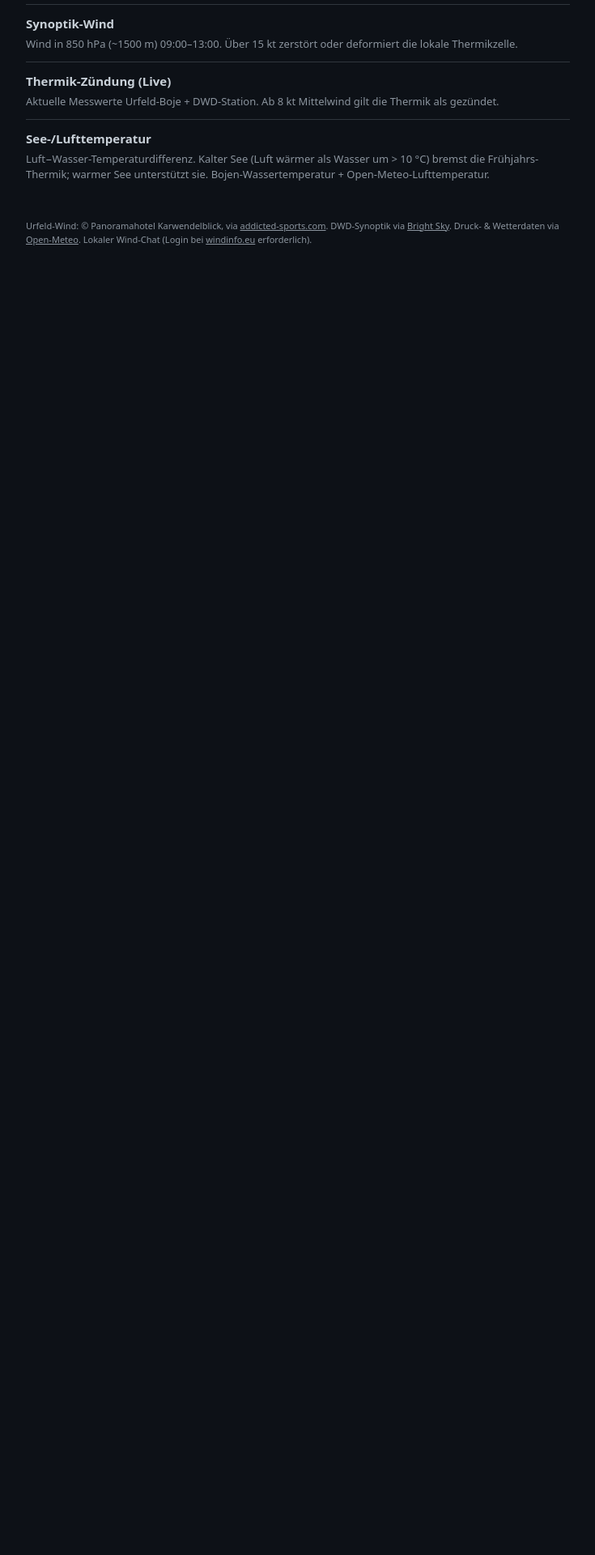
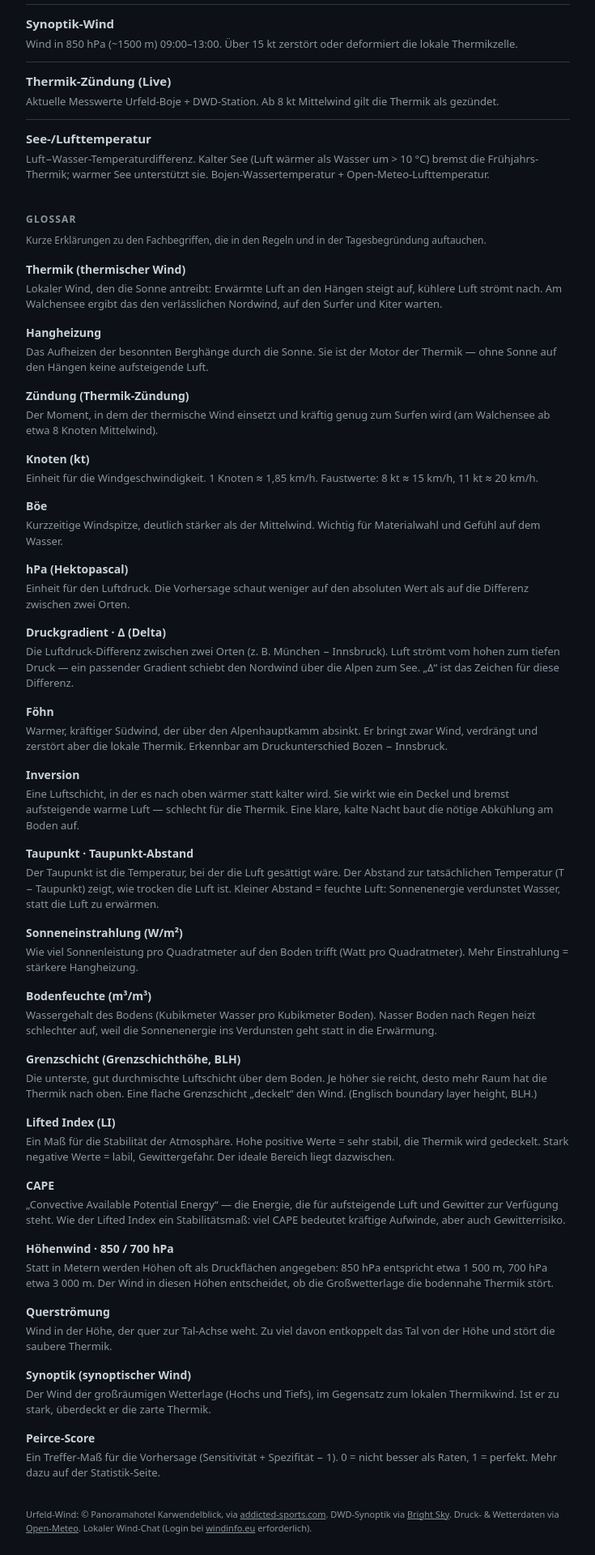
Before and after one commit to s1st/walchensee-oracle, a FastAPI app: page /about in a window 1280 px wide. Shown: the part 1336-3256 px from the top of the page at 81% size, without its empty margins (272-1007 px from the left). Before the commit the page ends 1639 px from the top, so only its background shows below. Run offline with FastAPI, Linux system fonts and the light colour scheme.

Commit message:
dashboard: add jargon glossary to Erklärung page + deep-links from where terms appear
The verdict summary, rule descriptions and stats page sprinkled bare
meteo/forecasting jargon (Lifted Index, hPa, Föhn, Grenzschicht,
Querströmung, 850/700 hPa, CAPE, …) with no explanation for casual
visitors. Add an anchored Glossar (DE+EN) to /about and link to it:
- per-verdict-card hint beneath the summary line (the main offender)
- bottom-nav link on the index
- stats lead links straight to #glos-peirce

Also fix a German grammar bug in the Peirce note (kein -> nicht besser
als Raten). Templates/copy only; no forecast logic touched.

```diff
--- a/src/oracle/dashboard/main.py
+++ b/src/oracle/dashboard/main.py
@@ -223,7 +223,7 @@
         "stats_name_hgb": "ML — HGB (Blackbox)",
         "stats_sample_size": "Bewertete Tage",
         "stats_skill": "Prognoseskill",
-        "stats_skill_note": "Peirce-Score (Sensitivität + Spezifität − 1). 0 = kein besser als Raten, 1 = perfekt. Positiv = nützlich.",
+        "stats_skill_note": "Peirce-Score (Sensitivität + Spezifität − 1). 0 = nicht besser als Raten, 1 = perfekt. Positiv = nützlich.",
         "stats_sensitivity_headline": "Windtage erkannt",
         "stats_sensitivity_headline_note": "Anteil echter Wind-Tage (≥ 1 h ≥ 8 kt), an denen das Orakel nicht FLAUTE gesagt hat.",
         "stats_specificity_headline": "Fehlfahrten vermieden",
@@ -270,10 +270,14 @@
         "about_thermal_intro": "Die Walchensee-Thermik entsteht durch Hangheizung an den Südflanken von Herzogstand (1 731 m) und Jochberg (1 565 m). Erwärmt sich der Hang, steigt Luft auf und zieht kühle Luft aus dem Kochelsee-Becken (600 m) nach — komprimiert durch den Sattel zwischen den Gipfeln als Düseneffekt zum konsistenten N-bis-NNE-Wind. Die Grundformel: klare Nacht → starke Auskühlung → ungehinderter Morgensonnenschein auf den Hängen → Thermik ab Mittag. Das Orakel prüft 14 Bedingungen, die diesen Mechanismus begünstigen oder blockieren.",
         "about_docs_link": "Ausführliche Hintergründe (Meteorologie, Schwellenwerte, Kalibrierung) im technischen Modell-Dokument auf GitHub.",
         "about_rules_header": "Die 14 Regeln",
+        "about_glossary_header": "Glossar",
+        "about_glossary_intro": "Kurze Erklärungen zu den Fachbegriffen, die in den Regeln und in der Tagesbegründung auftauchen.",
+        "glossary_hint": "Fachbegriffe erklärt",
         "advanced_label_history": "Details — vergangene Vorhersageart",
         "index_history_link": "30-Tage-Verlauf",
         "index_stats_link": "Statistik",
         "index_about_link": "Wie das Orakel funktioniert",
+        "index_glossary_link": "Glossar",
     },
     "en": {
         "strip_forecast": "Rule-based forecast (actually used)",
@@ -386,11 +390,105 @@
         "about_thermal_intro": "The Walchensee thermal is driven by slope heating on the south-facing flanks of Herzogstand (1,731 m) and Jochberg (1,565 m). As the slopes warm through the morning, rising air draws cool air from the Kochelsee basin (600 m) to the north — compressed through the saddle between the peaks by the Düseneffekt (funnel effect) into a consistent N to NNE wind. The formula: clear night → strong overnight cooling → unobstructed morning sun on the slopes → thermal wind by midday. The oracle checks 14 conditions that favour or block this mechanism.",
         "about_docs_link": "Detailed background (meteorology, thresholds, calibration) in the technical model document on GitHub.",
         "about_rules_header": "The 14 rules",
+        "about_glossary_header": "Glossary",
+        "about_glossary_intro": "Short explanations of the technical terms that show up in the rules and the daily summary.",
+        "glossary_hint": "Technical terms explained",
         "advanced_label_history": "Advanced — previous forecast method",
         "index_history_link": "30-day history",
         "index_stats_link": "Statistics",
         "index_about_link": "How the oracle works",
+        "index_glossary_link": "Glossary",
     },
+}
+
+
+# Glossary of the meteorological + forecasting jargon that surfaces bare in the
+# rule reasons, the verdict summary line, and the stats page. Rendered on the
+# About ("Erklärung") page under an anchored <dl id="glossar">; the hint links
+# next to the summary and on the stats page deep-link here. Ordered the way a
+# reader meets the terms: basics → pressure → sun/moisture → stability → aloft →
+# stats. `id` becomes the per-term anchor (glos-<id>).
+_GLOSSARY: dict[str, list[dict[str, str]]] = {
+    "de": [
+        {"id": "thermik", "term": "Thermik (thermischer Wind)",
+         "def": "Lokaler Wind, den die Sonne antreibt: Erwärmte Luft an den Hängen steigt auf, kühlere Luft strömt nach. Am Walchensee ergibt das den verlässlichen Nordwind, auf den Surfer und Kiter warten."},
+        {"id": "hangheizung", "term": "Hangheizung",
+         "def": "Das Aufheizen der besonnten Berghänge durch die Sonne. Sie ist der Motor der Thermik — ohne Sonne auf den Hängen keine aufsteigende Luft."},
+        {"id": "zuendung", "term": "Zündung (Thermik-Zündung)",
+         "def": "Der Moment, in dem der thermische Wind einsetzt und kräftig genug zum Surfen wird (am Walchensee ab etwa 8 Knoten Mittelwind)."},
+        {"id": "knoten", "term": "Knoten (kt)",
+         "def": "Einheit für die Windgeschwindigkeit. 1 Knoten ≈ 1,85 km/h. Faustwerte: 8 kt ≈ 15 km/h, 11 kt ≈ 20 km/h."},
+        {"id": "boe", "term": "Böe",
+         "def": "Kurzzeitige Windspitze, deutlich stärker als der Mittelwind. Wichtig für Materialwahl und Gefühl auf dem Wasser."},
+        {"id": "hpa", "term": "hPa (Hektopascal)",
+         "def": "Einheit für den Luftdruck. Die Vorhersage schaut weniger auf den absoluten Wert als auf die Differenz zwischen zwei Orten."},
+        {"id": "druckgradient", "term": "Druckgradient · Δ (Delta)",
+         "def": "Die Luftdruck-Differenz zwischen zwei Orten (z. B. München − Innsbruck). Luft strömt vom hohen zum tiefen Druck — ein passender Gradient schiebt den Nordwind über die Alpen zum See. „Δ“ ist das Zeichen für diese Differenz."},
+        {"id": "foehn", "term": "Föhn",
+         "def": "Warmer, kräftiger Südwind, der über den Alpenhauptkamm absinkt. Er bringt zwar Wind, verdrängt und zerstört aber die lokale Thermik. Erkennbar am Druckunterschied Bozen − Innsbruck."},
+        {"id": "inversion", "term": "Inversion",
+         "def": "Eine Luftschicht, in der es nach oben wärmer statt kälter wird. Sie wirkt wie ein Deckel und bremst aufsteigende warme Luft — schlecht für die Thermik. Eine klare, kalte Nacht baut die nötige Abkühlung am Boden auf."},
+        {"id": "taupunkt", "term": "Taupunkt · Taupunkt-Abstand",
+         "def": "Der Taupunkt ist die Temperatur, bei der die Luft gesättigt wäre. Der Abstand zur tatsächlichen Temperatur (T − Taupunkt) zeigt, wie trocken die Luft ist. Kleiner Abstand = feuchte Luft: Sonnenenergie verdunstet Wasser, statt die Luft zu erwärmen."},
+        {"id": "einstrahlung", "term": "Sonneneinstrahlung (W/m²)",
+         "def": "Wie viel Sonnenleistung pro Quadratmeter auf den Boden trifft (Watt pro Quadratmeter). Mehr Einstrahlung = stärkere Hangheizung."},
+        {"id": "bodenfeuchte", "term": "Bodenfeuchte (m³/m³)",
+         "def": "Wassergehalt des Bodens (Kubikmeter Wasser pro Kubikmeter Boden). Nasser Boden nach Regen heizt schlechter auf, weil die Sonnenenergie ins Verdunsten geht statt in die Erwärmung."},
+        {"id": "grenzschicht", "term": "Grenzschicht (Grenzschichthöhe, BLH)",
+         "def": "Die unterste, gut durchmischte Luftschicht über dem Boden. Je höher sie reicht, desto mehr Raum hat die Thermik nach oben. Eine flache Grenzschicht „deckelt“ den Wind. (Englisch boundary layer height, BLH.)"},
+        {"id": "lifted-index", "term": "Lifted Index (LI)",
+         "def": "Ein Maß für die Stabilität der Atmosphäre. Hohe positive Werte = sehr stabil, die Thermik wird gedeckelt. Stark negative Werte = labil, Gewittergefahr. Der ideale Bereich liegt dazwischen."},
+        {"id": "cape", "term": "CAPE",
+         "def": "„Convective Available Potential Energy“ — die Energie, die für aufsteigende Luft und Gewitter zur Verfügung steht. Wie der Lifted Index ein Stabilitätsmaß: viel CAPE bedeutet kräftige Aufwinde, aber auch Gewitterrisiko."},
+        {"id": "hoehenwind", "term": "Höhenwind · 850 / 700 hPa",
+         "def": "Statt in Metern werden Höhen oft als Druckflächen angegeben: 850 hPa entspricht etwa 1 500 m, 700 hPa etwa 3 000 m. Der Wind in diesen Höhen entscheidet, ob die Großwetterlage die bodennahe Thermik stört."},
+        {"id": "querstroemung", "term": "Querströmung",
+         "def": "Wind in der Höhe, der quer zur Tal-Achse weht. Zu viel davon entkoppelt das Tal von der Höhe und stört die saubere Thermik."},
+        {"id": "synoptik", "term": "Synoptik (synoptischer Wind)",
+         "def": "Der Wind der großräumigen Wetterlage (Hochs und Tiefs), im Gegensatz zum lokalen Thermikwind. Ist er zu stark, überdeckt er die zarte Thermik."},
+        {"id": "peirce", "term": "Peirce-Score",
+         "def": "Ein Treffer-Maß für die Vorhersage (Sensitivität + Spezifität − 1). 0 = nicht besser als Raten, 1 = perfekt. Mehr dazu auf der Statistik-Seite."},
+    ],
+    "en": [
+        {"id": "thermik", "term": "Thermal wind",
+         "def": "A local wind driven by the sun: air warmed on the slopes rises and pulls cooler air in behind it. At Walchensee this produces the reliable north wind that surfers and kiters wait for."},
+        {"id": "hangheizung", "term": "Slope heating",
+         "def": "The sun warming the sun-facing mountain slopes. It's the engine of the thermal — no sun on the slopes, no rising air."},
+        {"id": "zuendung", "term": "Ignition (thermal ignition)",
+         "def": "The moment the thermal wind kicks in and grows strong enough to ride (at Walchensee from about 8 knots mean wind)."},
+        {"id": "knoten", "term": "Knots (kt)",
+         "def": "The unit for wind speed. 1 knot ≈ 1.85 km/h. Rules of thumb: 8 kt ≈ 15 km/h, 11 kt ≈ 20 km/h."},
+        {"id": "boe", "term": "Gust",
+         "def": "A short-lived wind peak, clearly stronger than the mean wind. Matters for kit choice and how the water feels."},
+        {"id": "hpa", "term": "hPa (hectopascal)",
+         "def": "The unit for air pressure. The forecast cares less about the absolute value than about the difference between two places."},
+        {"id": "druckgradient", "term": "Pressure gradient · Δ (delta)",
+         "def": "The air-pressure difference between two places (e.g. Munich − Innsbruck). Air flows from high to low pressure — the right gradient pushes the north wind over the Alps to the lake. „Δ“ is the symbol for that difference."},
+        {"id": "foehn", "term": "Föhn",
+         "def": "A warm, strong south wind that sinks across the main Alpine ridge. It brings wind but displaces and destroys the local thermal. Detected from the Bolzano − Innsbruck pressure difference."},
+        {"id": "inversion", "term": "Inversion",
+         "def": "A layer where the air gets warmer with height instead of colder. It acts like a lid and stops warm air from rising — bad for the thermal. A clear, cold night builds the cooling needed near the ground."},
+        {"id": "taupunkt", "term": "Dew point · dew-point spread",
+         "def": "The dew point is the temperature at which the air would be saturated. Its gap to the actual temperature (T − dew point) shows how dry the air is. A small gap = humid air: solar energy evaporates water instead of heating the air."},
+        {"id": "einstrahlung", "term": "Solar radiation (W/m²)",
+         "def": "How much solar power reaches the ground per square metre (watts per square metre). More radiation = stronger slope heating."},
+        {"id": "bodenfeuchte", "term": "Soil moisture (m³/m³)",
+         "def": "The water content of the soil (cubic metres of water per cubic metre of soil). Wet ground after rain heats up poorly, because solar energy goes into evaporation instead of warming."},
+        {"id": "grenzschicht", "term": "Boundary layer (boundary-layer height, BLH)",
+         "def": "The lowest, well-mixed layer of air above the ground. The higher it reaches, the more room the thermal has to grow. A shallow boundary layer „caps“ the wind."},
+        {"id": "lifted-index", "term": "Lifted index (LI)",
+         "def": "A measure of how stable the atmosphere is. High positive values = very stable, the thermal is capped. Strongly negative values = unstable, thunderstorm risk. The sweet spot is in between."},
+        {"id": "cape", "term": "CAPE",
+         "def": "“Convective available potential energy” — the energy available for rising air and thunderstorms. Like the lifted index, a stability measure: lots of CAPE means strong updraughts but also thunderstorm risk."},
+        {"id": "hoehenwind", "term": "Upper-level wind · 850 / 700 hPa",
+         "def": "Heights are often given as pressure levels rather than metres: 850 hPa is roughly 1,500 m, 700 hPa roughly 3,000 m. The wind at these heights decides whether the large-scale weather disturbs the surface thermal."},
+        {"id": "querstroemung", "term": "Crossflow",
+         "def": "Wind aloft that blows across the valley axis. Too much of it decouples the valley from the air above and disturbs a clean thermal."},
+        {"id": "synoptik", "term": "Synoptic flow",
+         "def": "The wind of the large-scale weather pattern (highs and lows), as opposed to the local thermal wind. When it's too strong it overrides the delicate thermal."},
+        {"id": "peirce", "term": "Peirce score",
+         "def": "A skill measure for the forecast (sensitivity + specificity − 1). 0 = no better than guessing, 1 = perfect. More on the Stats page."},
+    ],
 }
 
 
@@ -1218,6 +1316,7 @@
             **ctx,
             "rule_descriptions": _TOOLTIPS_BY_LANG[lang],
             "rule_labels": _LABELS_BY_LANG[lang],
+            "glossary": _GLOSSARY[lang],
         },
     )
     _set_lang_cookie(request, response)
--- a/src/oracle/dashboard/templates/_base.html
+++ b/src/oracle/dashboard/templates/_base.html
@@ -281,6 +281,17 @@
   .rule-list .rule-name { font-weight: 600; font-size: 15px; }
   .rule-list .rule-desc { color: var(--muted); font-size: 13px; margin-top: 4px; }
 
+  .glossary { margin: 16px 0 0; }
+  .glossary dt { font-weight: 600; font-size: 14px; margin-top: 14px; scroll-margin-top: 16px; }
+  .glossary dt:first-child { margin-top: 0; }
+  .glossary dd { color: var(--muted); font-size: 13px; margin: 4px 0 0; }
+  .glossary dt:target { color: var(--text); }
+  .glossary dt:target + dd { color: var(--text); }
+
+  .verdict-glossary { margin: 12px 0 0; font-size: 12px; }
+  .verdict-glossary a { color: var(--muted); }
+  .verdict-glossary a:hover { color: var(--text); }
+
   footer { color: var(--muted); font-size: 11px; margin-top: 32px; line-height: 1.6; }
   footer a { color: var(--muted); }
 </style>
--- a/src/oracle/dashboard/templates/_verdict_card.html
+++ b/src/oracle/dashboard/templates/_verdict_card.html
@@ -11,6 +11,9 @@
       {{ t.for_day }} {{ selected_date_label }}{% if view == 'original' %} —
       <span class="view-tag">{{ t.view_label_original }}</span>{% endif %}.
     </div>
+    <p class="verdict-glossary">
+      <a href="/about{% if lang != 'de' %}?lang={{ lang }}{% endif %}#glossar">{{ t.glossary_hint }} →</a>
+    </p>
   </section>
 
   {% if ml_forecast %}
--- a/src/oracle/dashboard/templates/about.html
+++ b/src/oracle/dashboard/templates/about.html
@@ -20,4 +20,13 @@
   </li>
   {% endfor %}
 </ul>
+
+<h3 id="glossar">{{ t.about_glossary_header }}</h3>
+<p class="advanced-note">{{ t.about_glossary_intro }}</p>
+<dl class="glossary">
+  {% for g in glossary %}
+  <dt id="glos-{{ g.id }}">{{ g.term }}</dt>
+  <dd>{{ g.def }}</dd>
+  {% endfor %}
+</dl>
 {% endblock %}
--- a/src/oracle/dashboard/templates/index.html
+++ b/src/oracle/dashboard/templates/index.html
@@ -88,5 +88,6 @@
   <a href="/history{% if lang != 'de' %}?lang={{ lang }}{% endif %}">{{ t.index_history_link }}</a>
   · <a href="/stats{% if lang != 'de' %}?lang={{ lang }}{% endif %}">{{ t.index_stats_link }}</a>
   · <a href="/about{% if lang != 'de' %}?lang={{ lang }}{% endif %}">{{ t.index_about_link }}</a>
+  · <a href="/about{% if lang != 'de' %}?lang={{ lang }}{% endif %}#glossar">{{ t.index_glossary_link }}</a>
 </p>
 {% endblock %}
--- a/src/oracle/dashboard/templates/stats.html
+++ b/src/oracle/dashboard/templates/stats.html
@@ -71,7 +71,9 @@
 
 {% block content %}
 <h1>{{ t.nav_stats }}</h1>
-<p class="lead">{{ t.stats_lead }}</p>
+<p class="lead">{{ t.stats_lead }}
+  <a href="/about{% if lang != 'de' %}?lang={{ lang }}{% endif %}#glos-peirce">{{ t.glossary_hint }} →</a>
+</p>
 {% if not stats or stats.n == 0 %}
 <p class="advanced-note" id="stats-loading">
   {% if lang == 'de' %}Statistik wird berechnet — Seite lädt in Kürze nach…{% else %}Statistics are being computed — page will reload shortly…{% endif %}
```
